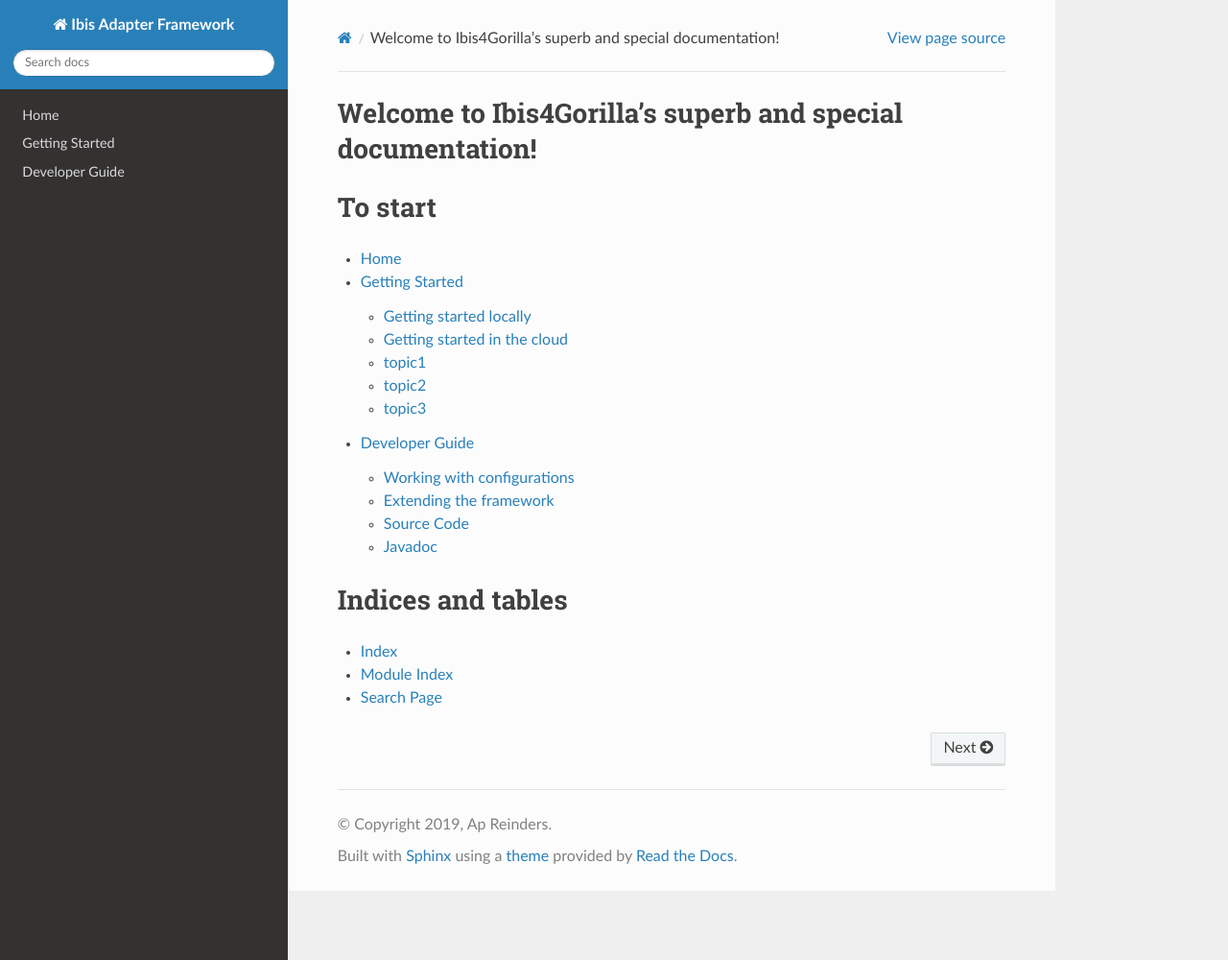
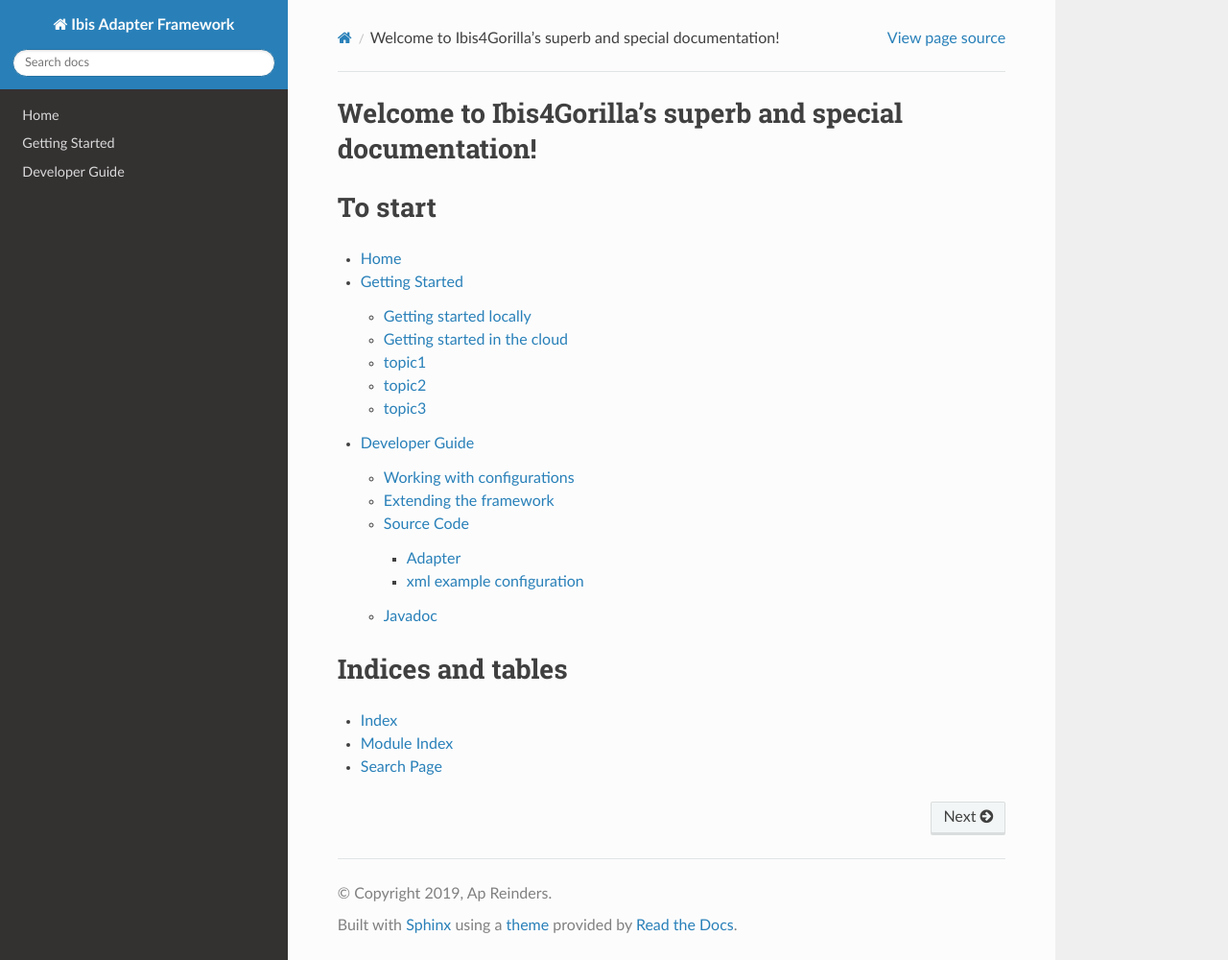
Before and after one commit to frankframework/frank-manual, a Sphinx documentation site: the page built from docs/source/index.rst, in a window 1280 px wide and 1000 px high. Shown: the whole window at 96% size. Built offline with Sphinx 7.4.7 and the Read the Docs theme 2.0.0, drawn with Linux system fonts in a browser that asks for light colours.

Commit message:
added folder for example code in docs

```diff
--- /dev/null
+++ b/docs/source/code_examples/adapter.rst
@@ -0,0 +1,5 @@
+Adapter
+=======
+
+.. literalinclude:: ../Adapter.java
+   :language: java
--- /dev/null
+++ b/docs/source/code_examples/configuration_example.rst
@@ -0,0 +1,8 @@
+xml example configuration
+=========================
+
+
+
+
+.. literalinclude:: ../../../src/main/resources/Configuration_IterateEdudex.xml
+   :language: xml
--- a/docs/source/developerguide.rst
+++ b/docs/source/developerguide.rst
@@ -9,6 +9,11 @@ Extending the framework
 
 Source Code
 ------------------
+.. toctree::
+   :maxdepth: 2
+
+   code_examples/adapter
+   code_examples/configuration_example
 
 Javadoc
 -------
```
Also changed, not shown: 1 other file.
